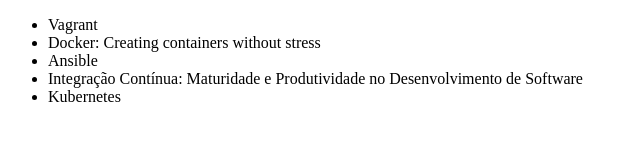
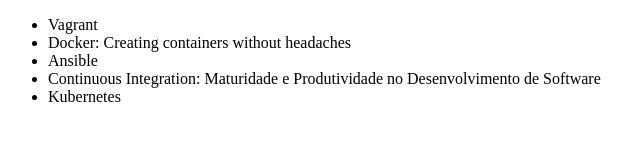
Before and after one commit to jcargoncalves/git-students, a plain HTML site: page index.html in a window 1280 px wide. Shown: the full height of the page, 0-640 px from the left. Drawn offline with Linux system fonts and the light colour scheme.

Commit message:
Novas alterações em inglês

```diff
--- a/index.html
+++ b/index.html
@@ -7,9 +7,9 @@
 <body>
     <ul>
         <li>Vagrant</li>
-        <li>Docker: Creating containers without stress</li>
+        <li>Docker: Creating containers without headaches</li>
         <li>Ansible</li>
-        <li>Integração Contínua: Maturidade e Produtividade no Desenvolvimento de Software</li>
+        <li>Continuous Integration: Maturidade e Produtividade no Desenvolvimento de Software</li>
 	<li>Kubernetes</li>
     </ul>
 </body>
```
